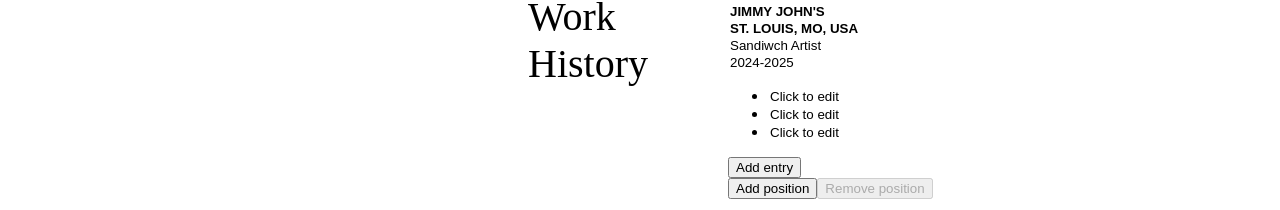
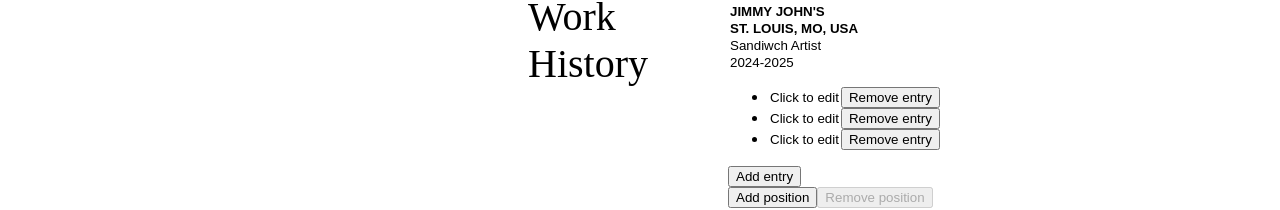
Before and after one commit to katekat25/cv-application, a React (Vite) app: page / in a window 1280 px wide. Shown: the part 477-687 px from the top of the page. Built offline with nearby package versions, Linux system fonts and the light colour scheme; a web font is replaced by a local one.

Commit message:
Add ability to remove bulletpoints

```diff
--- a/src/Education.jsx
+++ b/src/Education.jsx
@@ -1,7 +1,7 @@
 import { EditableInput } from "./EditableInput"
 
 function Education() {
-    return <div className="education">
+    return <div className="segment">
         <EditableInput type="text" value="Washington University in St. Louis" className="education-item place" />
         <EditableInput type="text" value="St. Louis, MO, USA" className="education-item location" />
         <div className="tab">
--- a/src/List.jsx
+++ b/src/List.jsx
@@ -16,8 +16,17 @@
         setListItems([...listItems, newItem]);
     };
 
-    const list = listItems.map((item) => (
-        <EditableInput key={item.id} value={item.content} bullet={true} className={className} />
+    const removeLi = (index) => {
+        const newList = [...listItems];
+        newList.splice(index, 1);
+        setListItems(newList);
+    }
+
+    const list = listItems.map((item, index) => (
+        <li key={item.id}>
+            <EditableInput value={item.content} bullet={false} className={className} />
+            <button onClick={() => removeLi(index)}>Remove entry</button>
+        </li>
     ));
 
     return <>
--- a/src/WorkHistory.jsx
+++ b/src/WorkHistory.jsx
@@ -2,7 +2,7 @@
 import { List } from "./List"
 
 function WorkHistory() {
-    return <div className="education">
+    return <div className="segment">
         <EditableInput type="text" value="Jimmy John's" className="work-item place" />
         <EditableInput type="text" value="St. Louis, MO, USA" className="work-item location" />
         <EditableInput type="text" value="Sandiwch Artist" className="work-item position" />
--- a/src/index.css
+++ b/src/index.css
@@ -97,7 +97,7 @@
   margin-bottom: 100px;
 }
 
-.education {
+.segment {
   display: flex;
   flex-direction: column;
   align-items: flex-start;
@@ -216,7 +216,7 @@
   padding-bottom: 20px;
 }
 
-.education > .grow-wrap {
+.segment > .grow-wrap {
   margin-left: 0;
 }
 
```
